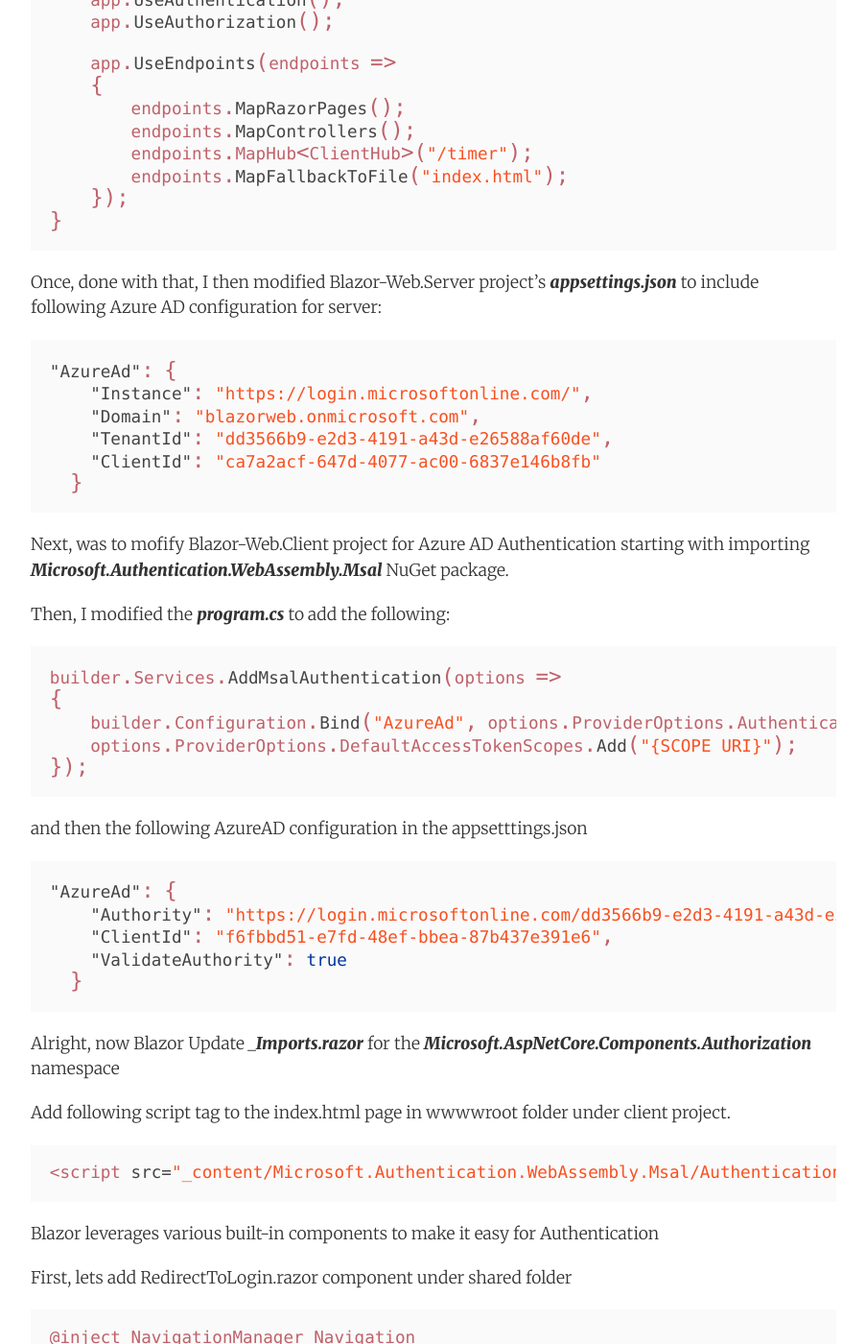
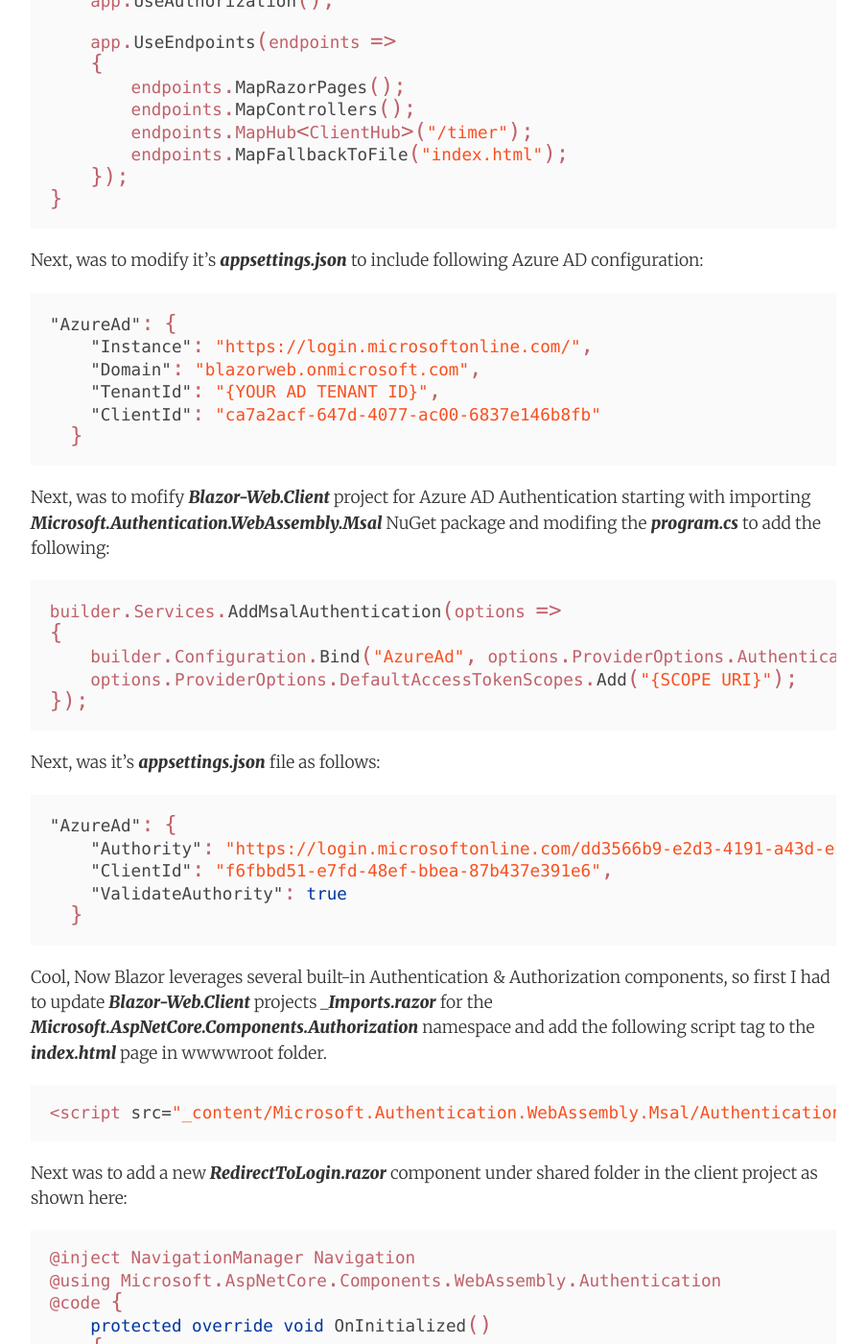
Before and after one commit to AdiThakker/AdiThakker.github.io, a Jekyll site: the page built from _posts/2020-06-29-Blazor-SignalR-3.md, in a window 1280 px wide and 1400 px high, scrolled down 7457 px. Shown: the whole window at 96% size, without its empty margins (188-1091 px from the left). Built offline with Jekyll 4.4.1, drawn with Linux system fonts in a browser that asks for light colours; nearby versions of some CDN libraries; comment, search, counter and statistics services are not loaded; some of the changed text lies outside the part shown.

Commit message:
more updates with screenshots

```diff
--- a/_posts/2020-06-29-Blazor-SignalR-3.md
+++ b/_posts/2020-06-29-Blazor-SignalR-3.md
@@ -14,17 +14,17 @@
 
 OK, the first thing I had to do was to setup Azure AD and that included:
 
-- Creating a new AD tenant. Refer [here](https://docs.microsoft.com/en-us/azure/active-directory/develop/quickstart-create-new-tenant) for more help
+Creating a new AD tenant. Refer [here](https://docs.microsoft.com/en-us/azure/active-directory/develop/quickstart-create-new-tenant) for more help
 
 ![Setup]({{site.url}}/images/Blazor-AAD-0.png)
 
 ***Note:*** I created an initial domain name with blazorweb, so the fully qualified domain was ***blazorweb.onmicrosoft.com***
 
-- Next, was creating a new user to test Authentication.
+Next, was creating a new user to test Authentication.
 
 ![Setup]({{site.url}}/images/Blazor-AAD-1.png)
 
-- After that I had to register the Blazor apps (If you remember there are two, ***Blazor-Web.Server & Blazor-Web.Client***)
+After that I had to register the Blazor apps (If you remember there are two, ***Blazor-Web.Server & Blazor-Web.Client***)
 
 ***Note:*** Following is the screen for registering Apps in the Blazor-Web AD tenant.
 
@@ -54,7 +54,7 @@
 
 ![Setup]({{site.url}}/images/Blazor-AAD-10.png)
 
-Once, the apps were registed in Azur AD, I had to modify the Blazor apps for adding Azure AD  Authentication packages. So I installed Microsoft.AspNetCore.Authentication.AzureAD.UI NuGet package ad modified ConfigureServices method in the ***Startup.cs*** of the Blazor-Web.Server project.
+Once, the apps were registed in Azure AD, Next was to modify the Blazor apps for adding Authentication related code. So I first installed ***Microsoft.AspNetCore.Authentication.AzureAD.UI*** NuGet package and modified ConfigureServices & Configure methods in the ***Startup.cs*** of the ***Blazor-Web.Server*** project as follows:
 
 ~~~csharp
 public void ConfigureServices(IServiceCollection services)
@@ -101,20 +101,18 @@
 }
 ~~~
 
-Once, done with that, I then modified Blazor-Web.Server project's ***appsettings.json*** to include following  Azure AD configuration for server:
+Next, was to modify it's ***appsettings.json*** to include following  Azure AD configuration:
 
 ~~~json
 "AzureAd": {
     "Instance": "https://login.microsoftonline.com/",
     "Domain": "blazorweb.onmicrosoft.com",
-    "TenantId": "dd3566b9-e2d3-4191-a43d-e26588af60de",
+    "TenantId": "{YOUR AD TENANT ID}",
     "ClientId": "ca7a2acf-647d-4077-ac00-6837e146b8fb"
   }
 ~~~
 
-Next, was to mofify  Blazor-Web.Client project for Azure AD Authentication starting with importing  ***Microsoft.Authentication.WebAssembly.Msal*** NuGet package.
-
-Then, I modified the ***program.cs*** to add the following:
+Next, was to mofify ***Blazor-Web.Client*** project for Azure AD Authentication starting with importing  ***Microsoft.Authentication.WebAssembly.Msal*** NuGet package and modifing the ***program.cs*** to add the following:
 
 ~~~csharp
 builder.Services.AddMsalAuthentication(options =>
@@ -124,7 +122,7 @@
 });
 ~~~
 
-and then the following AzureAD configuration in the appsetttings.json
+Next, was it's ***appsettings.json*** file as follows:
 
 ~~~json
 "AzureAd": {
@@ -134,17 +132,13 @@
   }
 ~~~
 
-Alright, now Blazor
-Update ***_Imports.razor*** for the  ***Microsoft.AspNetCore.Components.Authorization*** namespace
-
-Add following script tag to the index.html page in wwwwroot folder under client project.
+Cool, Now Blazor leverages several built-in Authentication & Authorization components, so first I had to update ***Blazor-Web.Client*** projects ***_Imports.razor*** for the  ***Microsoft.AspNetCore.Components.Authorization*** namespace and add the following script tag to the ***index.html*** page in wwwwroot folder.
 
 ~~~html
 <script src="_content/Microsoft.Authentication.WebAssembly.Msal/AuthenticationService.js"></script>
 ~~~
-Blazor leverages various built-in components to make it easy for Authentication
 
-First, lets add RedirectToLogin.razor component under shared folder
+Next was to add a new ***RedirectToLogin.razor*** component under shared folder in the client project as shown here:
 
 ~~~csharp
 @inject NavigationManager Navigation
@@ -158,7 +152,7 @@
 }
 ~~~
 
-Add another LoginDisplay.razor component as shown here
+Next another ***LoginDisplay.razor*** component as shown here:
 
 ~~~csharp
 @using Microsoft.AspNetCore.Components.Authorization
@@ -207,3 +201,24 @@
     </Router>
 </CascadingAuthenticationState>
 ~~~
+
+Running the app next, brought up some permissions screen and when proceeding further with the correct username and password, i found out that the ***Blazor-Web.Client*** app still needed admin approval, this is shown below:
+
+![Setup]({{site.url}}/images/Blazor-AAD-11.png)
+
+![Setup]({{site.url}}/images/Blazor-AAD-12.png)
+
+![Setup]({{site.url}}/images/Blazor-AAD-13.png)
+
+![Setup]({{site.url}}/images/Blazor-AAD-14.png)
+
+![Setup]({{site.url}}/images/Blazor-AAD-15.png)
+
+***Note:*** This was due to the fact that when I registered ***Blazor-Web.Client*** app, I had set up for requiring Admin consent. When i changed that setting by granting admin consent as shown below, everything worked:
+
+![Setup]({{site.url}}/images/Blazor-AAD-16.png)
+
+![Setup]({{site.url}}/images/Blazor-AAD-17.png)
+
+
+Alright, This was a long one and showed how we could access
```
Also changed, not shown: other parts of _posts/2020-06-29-Blazor-SignalR-3.md (+1 -1 lines), images/Blazor-AAD-1.png.
